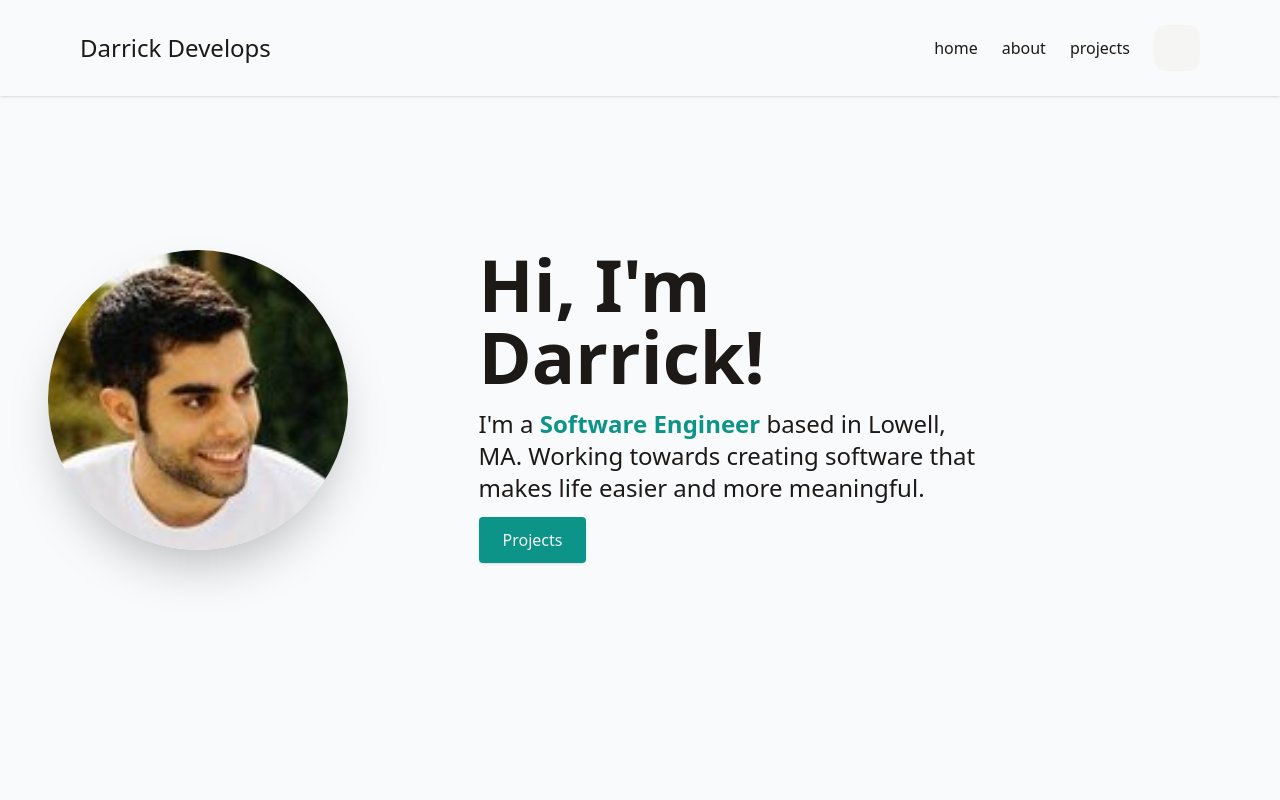
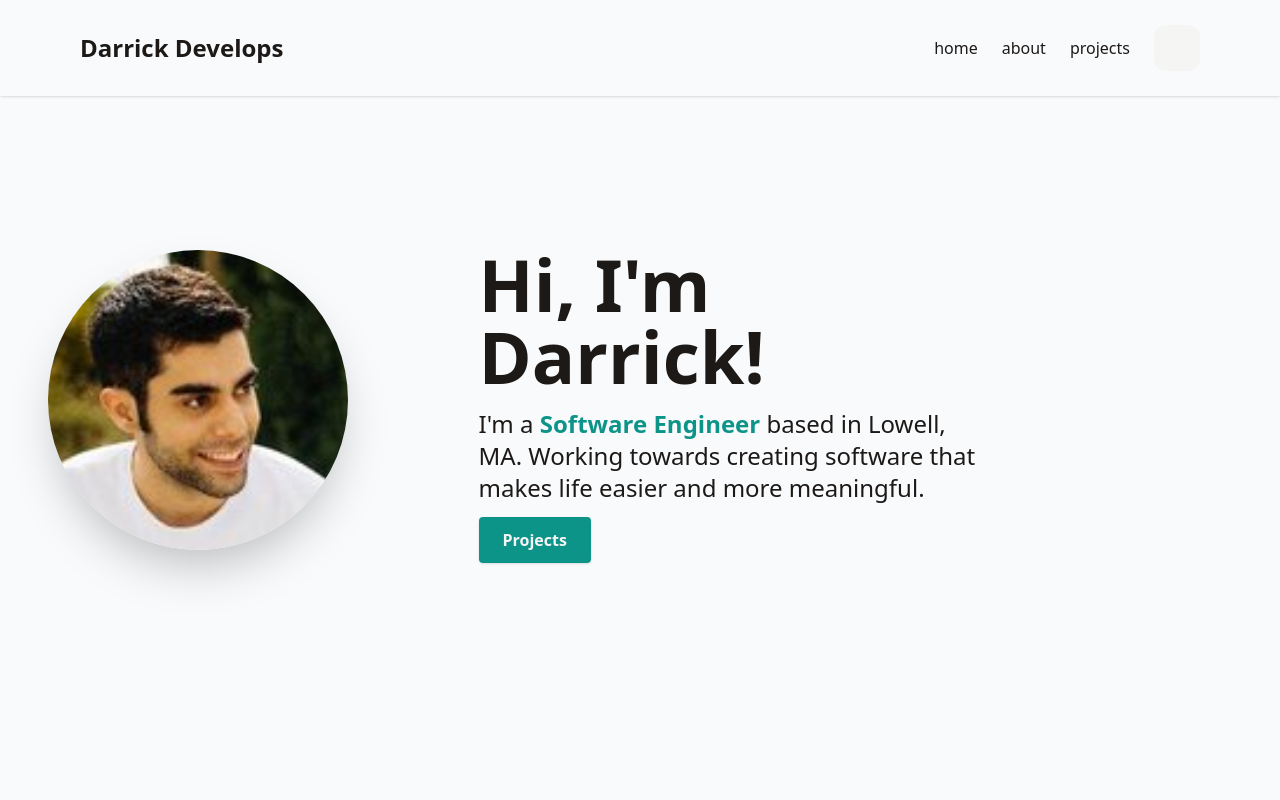
Before and after one commit to DarrickFauvel/darrickdevelops-www-v03, a Next.js app: page / in a window 1280 px wide. Shown: the top 800 px of the page. Built offline with nearby package versions, Linux system fonts and the light colour scheme; some icons are missing.

Commit message:
Move styles to base layer

```diff
--- a/styles/globals.css
+++ b/styles/globals.css
@@ -2,6 +2,7 @@
 @tailwind components;
 @tailwind utilities;
 
+@layer base {
   html {
     scroll-behavior: smooth;
   }
@@ -9,3 +10,8 @@ html {
   .active {
     font-weight: 500;
   }
+
+  .scroll-padding-top {
+    padding-top: 5.5rem;
+  }
+}
```
Lines whose indentation alone changed are shown as unchanged.
